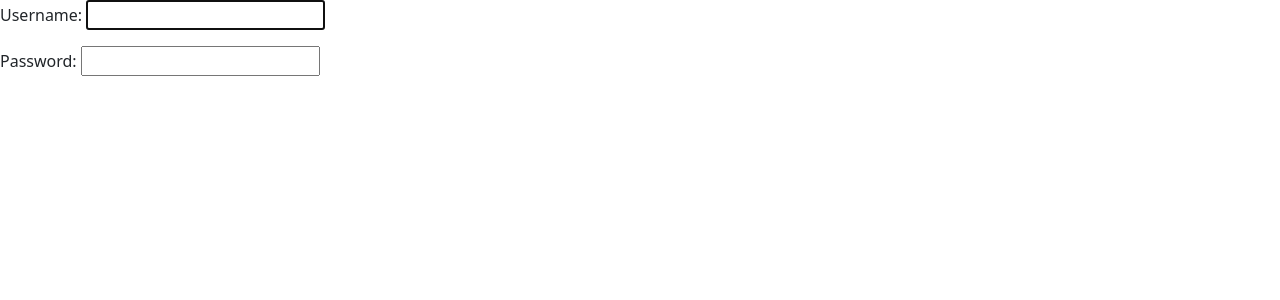
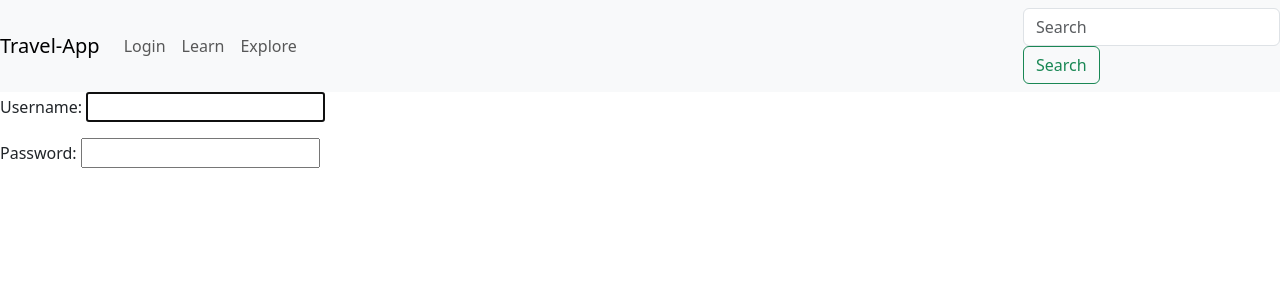
Before and after one commit to JacobPercy/travel-web-app, a Django app: page /login/ in a window 1280 px wide. Shown: the top 300 px of the page. Run offline with Django 5.2, Linux system fonts and the light colour scheme.

Commit message:
Add basic banner

```diff
--- a/tapp/templates/base.html
+++ b/tapp/templates/base.html
@@ -1,5 +1,3 @@
-{% load static %}
-
 <!DOCTYPE html>
 <html>
   <head>
@@ -20,7 +18,23 @@
   </head>
 
   <body>
-    <!-- TODO: Implement navbar banner -->
+    <nav class="navbar navbar-expand-lg navbar-light bg-light justify-content-between px-20px">
+      <a class="navbar-brand" href="#">Travel-App</a>
+      <button class="navbar-toggler" type="button" data-toggle="collapse" data-target="#navbarNavAltMarkup" aria-controls="navbarNavAltMarkup" aria-expanded="false" aria-label="Toggle navigation">
+        <span class="navbar-toggler-icon"></span>
+      </button>
+      <div class="collapse navbar-collapse" id="navbarNavAltMarkup">
+        <div class="navbar-nav">
+          <a class="nav-item nav-link" href="{% url 'auth:login' %}">Login</a>
+          <a class="nav-item nav-link" href="#">Learn</a>
+          <a class="nav-item nav-link" href="#">Explore</a>
+        </div>
+      </div>
+      <form class="form-inline">
+        <input class="form-control mr-sm-2" type="search" placeholder="Search" aria-label="Search">
+        <button class="btn btn-outline-success my-2 my-sm-0" type="submit">Search</button>
+      </form>
+    </nav>
 
     <!-- You can override this in subtemplates -->
     {% block main %}
```
